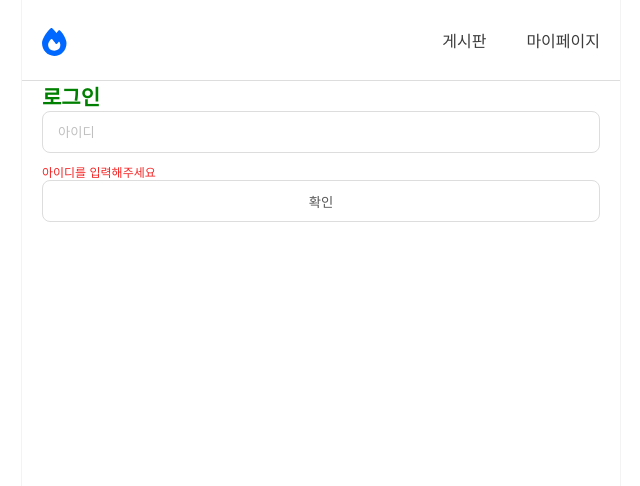
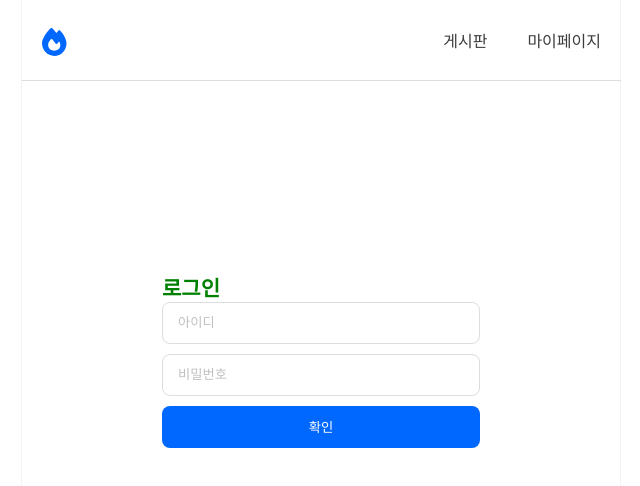
Before and after one commit to looks32/2025-pmg-react, a Next.js app: page /login in a window 1280 px wide. Shown: the top 486 px of the page, without its empty margins (319-959 px from the left). Built offline with nearby package versions, Linux system fonts and the light colour scheme.

Commit message:
가이드 및 로그인 수정

```diff
--- a/app/login/page.js
+++ b/app/login/page.js
@@ -5,11 +5,14 @@
 
 export default function Login() {
   return (
-    <>
-      <TitleText text="로그인"/>
-      <Input placeholder="아이디" error="아이디를 입력해주세요"/>
+    <div className={styles.loginContent}>
+      <div>
+        <TitleText text="로그인"/>
+        <Input placeholder="아이디"/>
+        <Input placeholder="비밀번호"/>
 
-      <Btn text="확인" fullWidth line/>
-    </>
+        <Btn text="확인" fullWidth/>
+      </div>
+    </div>
   );
 }
--- a/css/components/header.module.css
+++ b/css/components/header.module.css
@@ -1,4 +1,6 @@
 .header {
+    position: fixed;
+    width: 599px;
     border-bottom: 1px solid #ddd;
 }
 
--- a/css/components/input.module.css
+++ b/css/components/input.module.css
@@ -1,6 +1,7 @@
 .inputWrap input {
     width: 100%;
     height: 42px;
+    margin-bottom: 10px;
     padding: 0 15px;
     border-radius: 8px;
     border: 1px solid #DDD;
--- a/css/login/login.module.css
+++ b/css/login/login.module.css
@@ -1 +1,13 @@
-.login {color: pink}
+.loginContent {
+    display: flex;
+    justify-content: center;
+    align-items: center;
+    width: 100%;
+    height: calc(100vh - 81px);
+    margin: 0 auto;
+    padding: 0 120px;
+}
+
+.loginContent > div {
+    width: 100%;
+}
```
Also changed, not shown: app/guide/page.js (+2 -6 lines).
